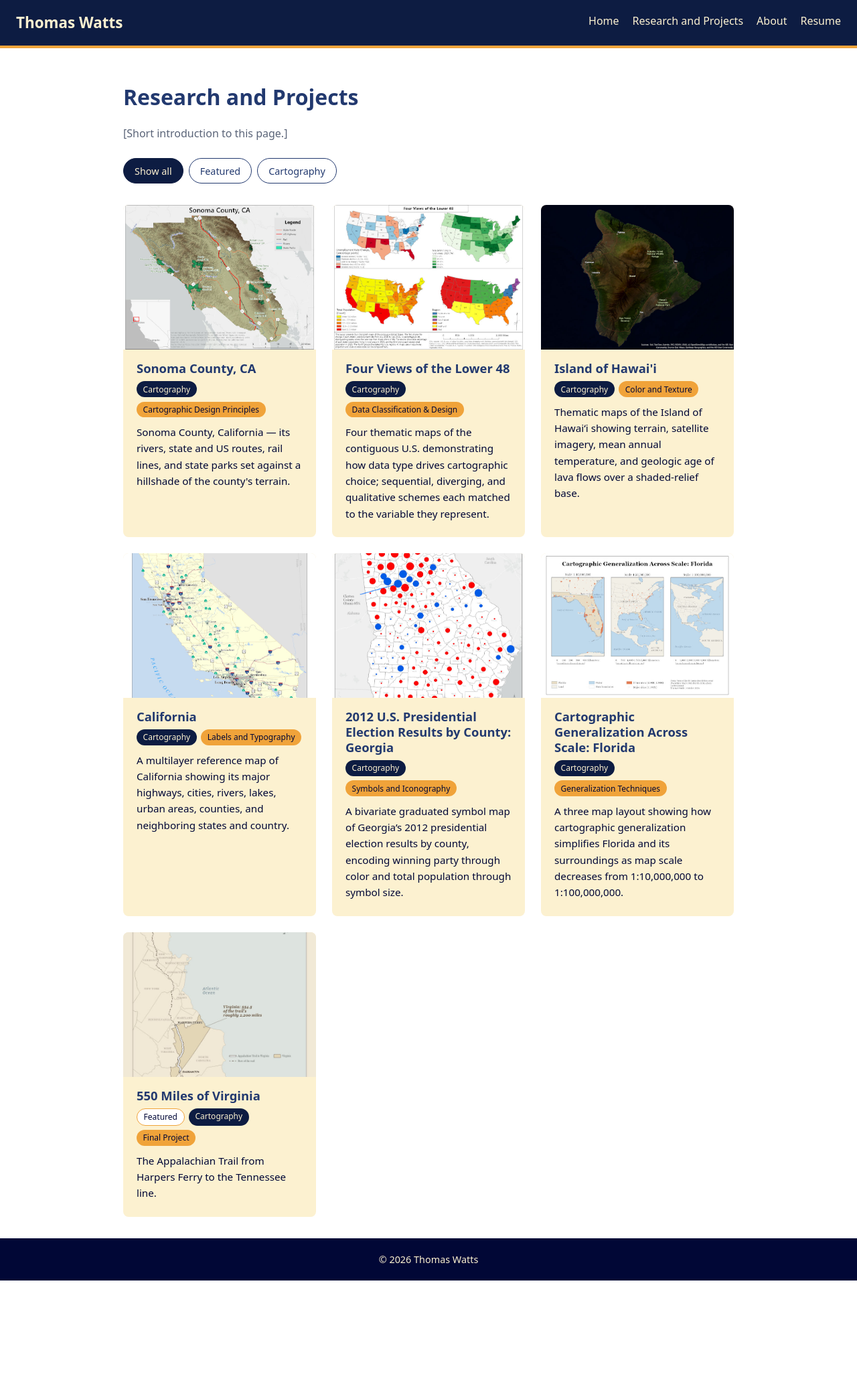
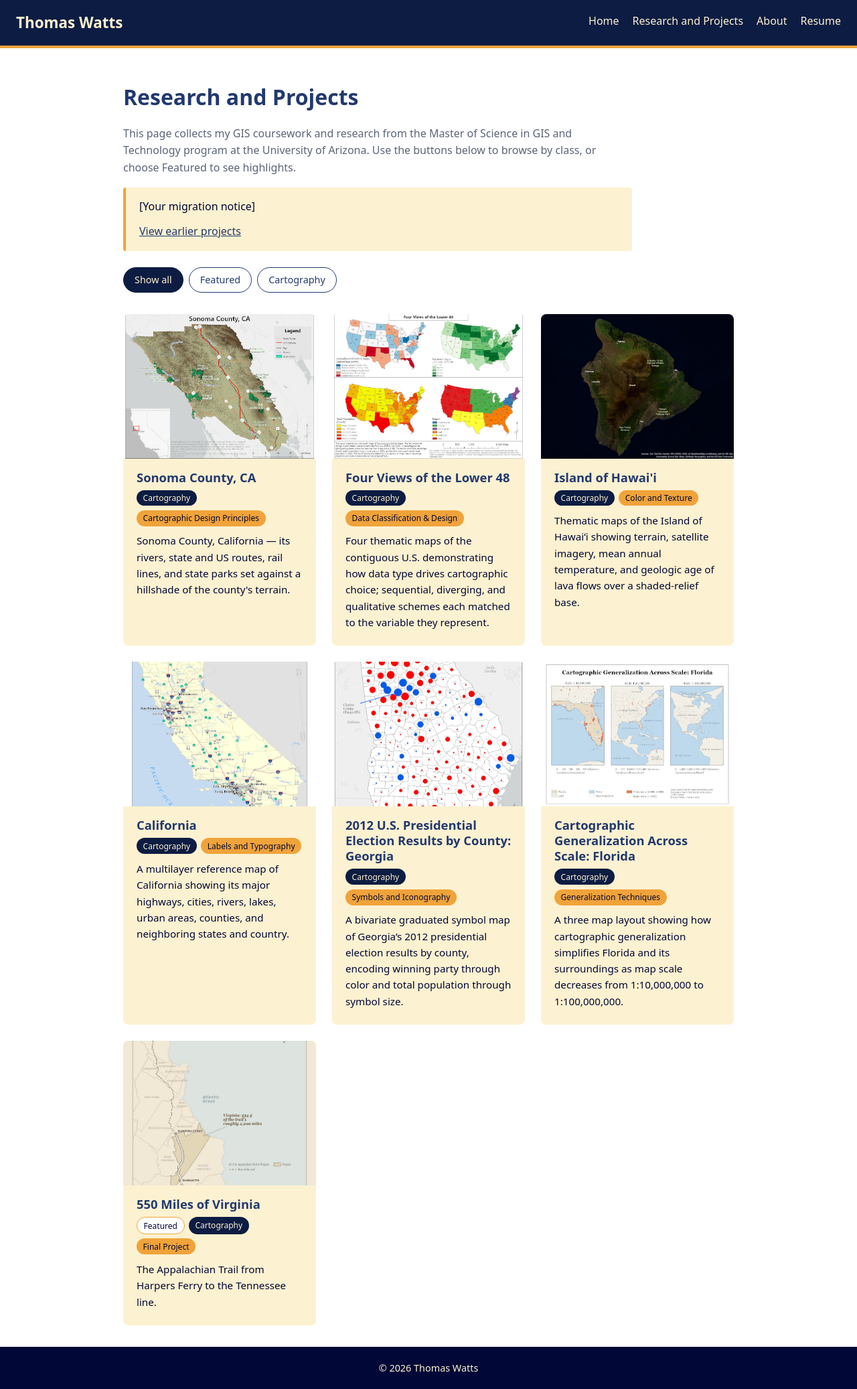
Before and after one commit to tfwatts/tfwatts.github.io, a Jekyll site: the page built from projects.html, in a window 1280 px wide. Shown: the whole page at 67% size. Built offline with Jekyll 4.4.1, drawn with Linux system fonts in a browser that asks for light colours; before the commit the page ends 1912 px from its top, so only the background shows below that.

Commit message:
Update and Notice

```diff
--- a/assets/css/style.css
+++ b/assets/css/style.css
@@ -392,3 +392,16 @@ img {
   background: var(--ink);
   color: var(--paper);
 }
+
+/* Notice box for temporary messages */
+.notice {
+  max-width: 760px;
+  margin: 1rem 0 0.5rem;
+  padding: 1rem 1.25rem;
+  background: var(--cream);
+  border-left: 4px solid var(--amber);
+  border-radius: 4px;
+}
+.notice p {
+  margin: 0 0 0.75rem;
+}
--- a/projects.html
+++ b/projects.html
@@ -4,7 +4,12 @@ permalink: /projects/
 ---
 
 <h1>Research and Projects</h1>
-<p class="page-intro">[Short introduction to this page.]</p>
+<p class="page-intro">This page collects my GIS coursework and research from the Master of Science in GIS and Technology program at the University of Arizona. Use the buttons below to browse by class, or choose Featured to see highlights.</p>
+
+<aside class="notice">
+  <p>[Your migration notice]</p>
+  <a class="button" href="https://sites.google.com/view/thomas-watts/research-projects">View earlier projects</a>
+</aside>
 
 {% assign courses = site.projects | group_by: "course" %}
 
```
